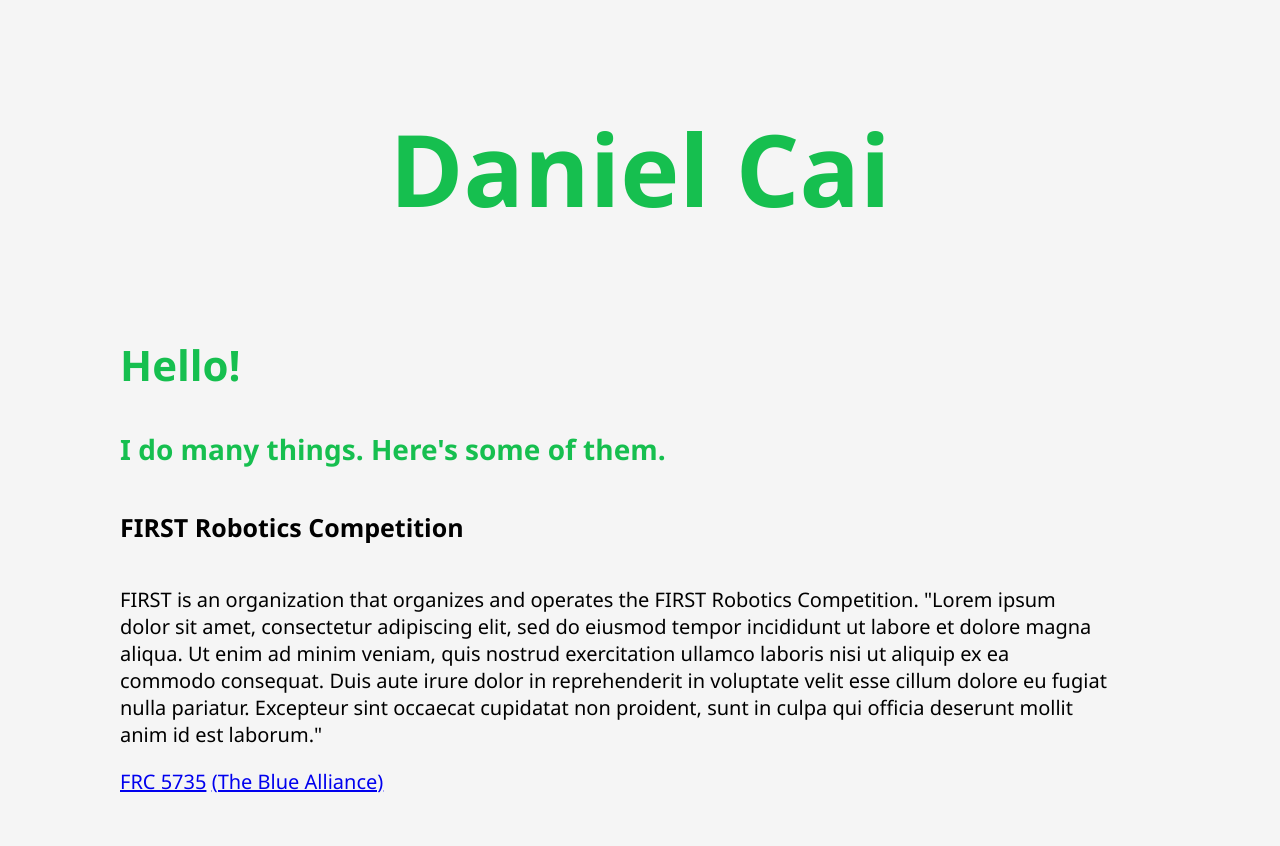
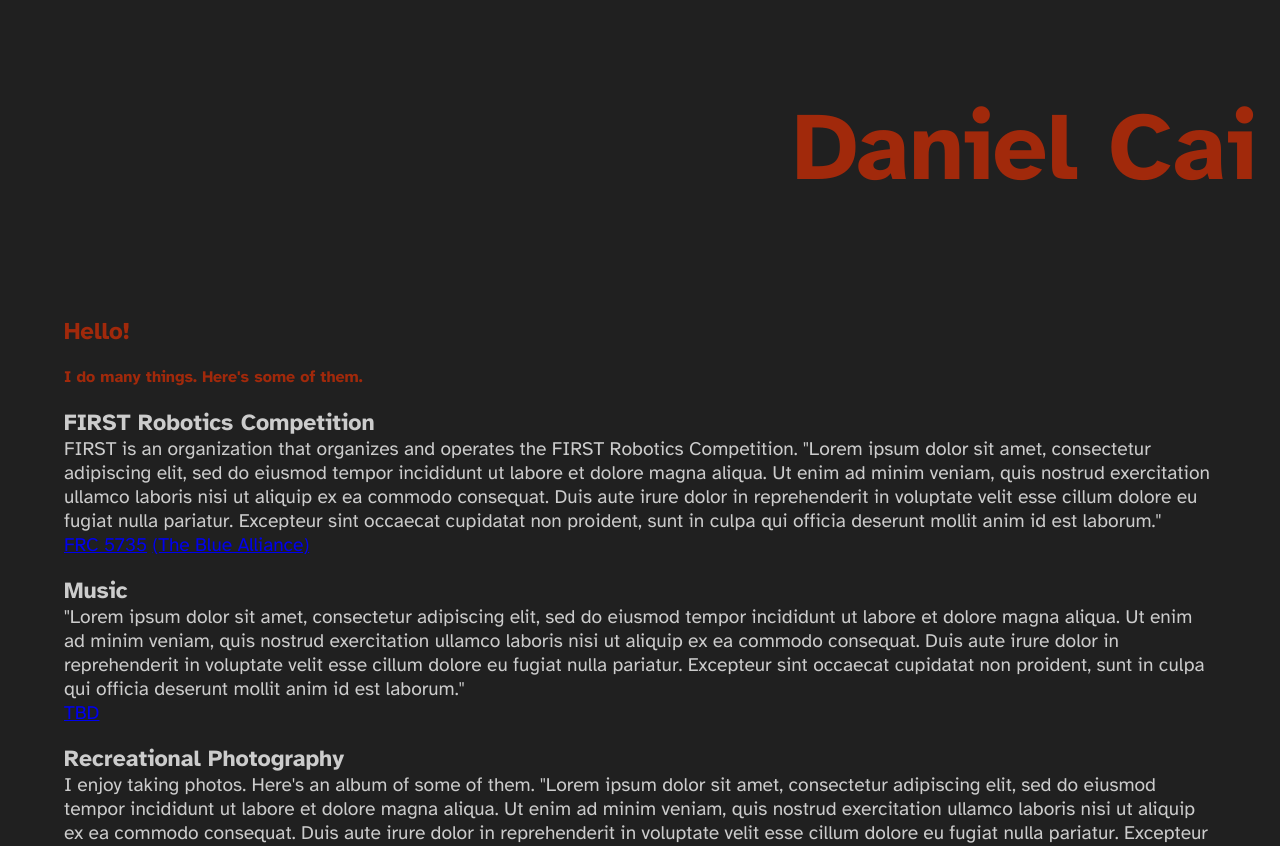
Before and after one commit to Dcai169/dcai169.github.io, a plain HTML site: page about.html in a window 1280 px wide. Shown: the top 846 px of the page. Drawn offline with Linux system fonts and the light colour scheme.

Commit message:
start of revamp

```diff
--- a/about.html
+++ b/about.html
@@ -3,6 +3,9 @@
     <head>
         <title>About</title>
         <meta charset="UTF-8">
+        <link rel="preconnect" href="https://fonts.googleapis.com">
+        <link rel="preconnect" href="https://fonts.gstatic.com" crossorigin>
+        <link href="https://fonts.googleapis.com/css2?family=Atkinson+Hyperlegible:ital,wght@0,400;0,700;1,400;1,700&display=swap" rel="stylesheet">
         <link rel="stylesheet" href="styles.css">
     </head>
 
@@ -35,7 +38,7 @@
             <div class="content-section-spacer"></div>
 
             <div class="content-section">
-                <h5>Amateur Photography</h5>
+                <h5>Recreational Photography</h5>
                 <p>I enjoy taking photos. Here's an album of some of them. "Lorem ipsum dolor sit amet, consectetur adipiscing elit, sed do eiusmod tempor incididunt ut labore et dolore magna aliqua. Ut enim ad minim veniam, quis nostrud exercitation ullamco laboris nisi ut aliquip ex ea commodo consequat. Duis aute irure dolor in reprehenderit in voluptate velit esse cillum dolore eu fugiat nulla pariatur. Excepteur sint occaecat cupidatat non proident, sunt in culpa qui officia deserunt mollit anim id est laborum."</p>
                 <a href="https://photos.app.goo.gl/W53FAJorJ6JPY8eN6">General Album</a>
             </div>
--- a/styles.css
+++ b/styles.css
@@ -1,51 +1,60 @@
-
-/*
-COLORS:
-Primary: #000000
-Secondary: #cccccc
-Highlight: #16bf4f
-Text: #ffffff
-*/
-
-.base{
-    color: #cccccc;
-    background-color: whitesmoke;
-    font-family: 'Segoe UI', Tahoma, Geneva, Verdana, sans-serif;
-    margin: 20px
+:root {
+    --primary-color: #cccccc;
+    --secondary-color: black;
+    --highlight-color: #a1290b;
+    --text-color: #ffffff;
+    --background-color: #202020;
 }
 
-.title{
-    text-align: center;
-    margin: 100px;
-    font-size: 50px;
-    color: #16bf4f;
+html {
+    background-color: var(--background-color);
 }
 
-.content{
-    /* font-size: 28px; */
-    color: black;
-    margin: 100px;
-    margin-right: 150px;
-    font-size: 20px;
+h5 {
+    margin: 0;
+    font-size: 1.2em;
 }
 
-.content-header{
-    width: fit-content;
-    font-size: 28px;
-    color: #16bf4f;
+p {
+    margin: 0;
 }
 
-.content-section{
-    font-size: 20px;
+.base {
+    font-family: 'Atkinson Hyperlegible', 'Segoe UI', Tahoma, Geneva, Verdana, sans-serif;
+    margin: 0;
 }
-.footer{
+
+.title {
+    font-size: 3em;
+    color: var(--highlight-color);
+    margin: 0;
+    padding: 0.5em;
+    display: flex;
+    flex-direction: row-reverse;
+}
+
+.content {
+    color: var(--primary-color);
+    margin: 0 4em;
+}
+
+.content-header {
+    width: fit-content;
+    color: var(--highlight-color);
+}
+
+.content-section {
+    font-size: 1.2em;
+    margin: 1em 0;
+}
+
+.footer {
     text-align: center;
 }
 
-h5{
-    font-size: 25px
+@media screen and (orientation: landscape) {
+    #lk80-image-content {
+        display: grid;
+        grid-template-columns: minmax(1em, 25%) 1fr;
+    }
 }
-
-.content-section-spacer{
-    height: 48px;
-}
```
Also changed, not shown: index.html (+4 -2 lines), jssandbox.html (deleted, +0 -60 lines), keyboards.html (added, +39 -0 lines), remote.html (deleted, +0 -41 lines), static/images/k80_schematic.png (added).
